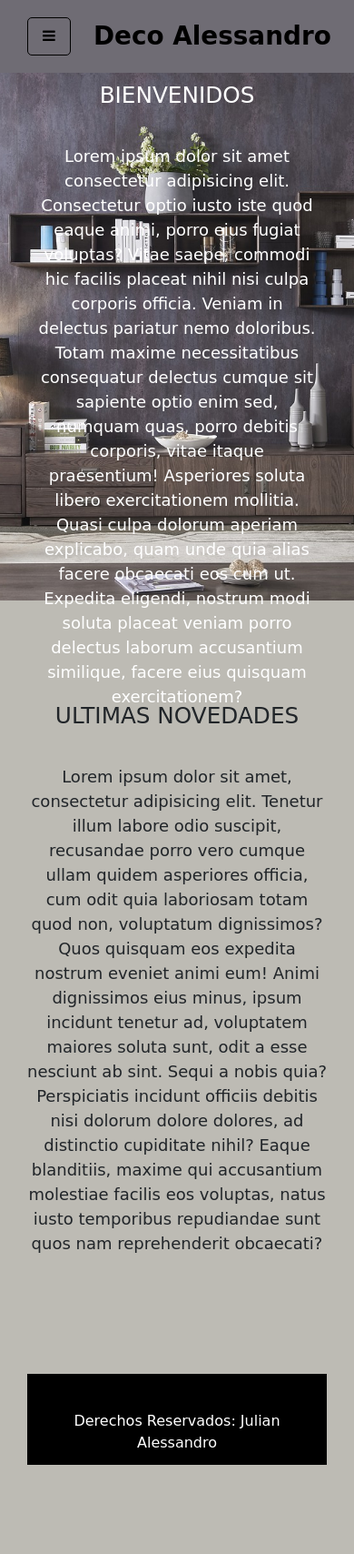
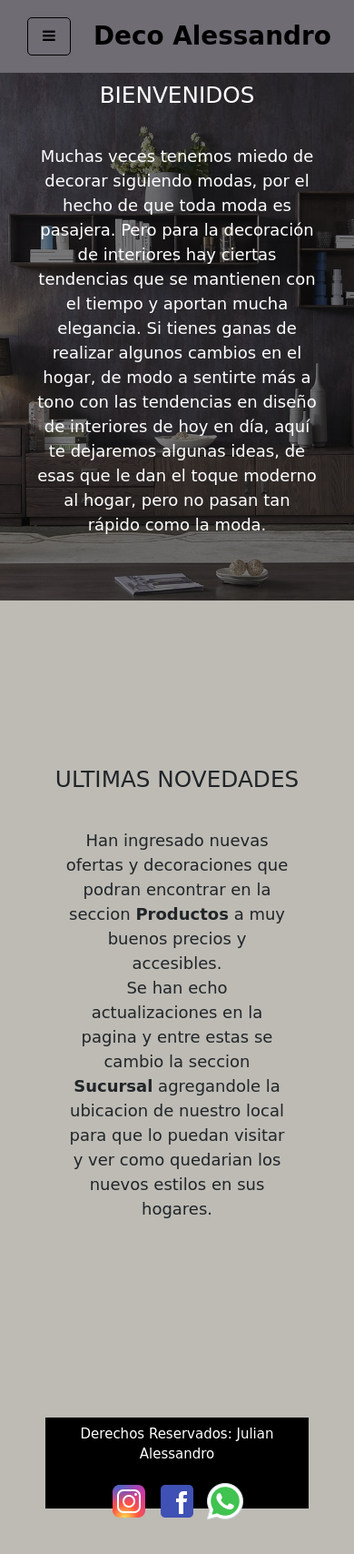
Before and after one commit to julian-alessandro/deco-alessandro, a website: page index.html in a window 390 px wide. Shown: the top 1708 px of the page at 91% size. Before the commit the page ends 1640 px from the top, so only its background shows below. Drawn offline with nearby package versions, Linux system fonts and the light colour scheme; a web font is replaced by a local one.

Commit message:
3ra entrega

```diff
--- a/index.html
+++ b/index.html
@@ -68,16 +68,15 @@
             <div class="container-fluid p-0">
                 <div class="bien__textoUno">
                     <h2>BIENVENIDOS</h2>
-                    <p>Lorem ipsum dolor sit amet consectetur adipisicing elit. Consectetur optio iusto iste quod eaque animi, porro eius fugiat voluptas? Vitae saepe, commodi hic facilis placeat nihil nisi culpa corporis officia.
-                    Veniam in delectus pariatur nemo doloribus. Totam maxime necessitatibus consequatur delectus cumque sit sapiente optio enim sed, numquam quas, porro debitis corporis, vitae itaque praesentium! Asperiores soluta libero exercitationem mollitia.
-                    Quasi culpa dolorum aperiam explicabo, quam unde quia alias facere obcaecati eos cum ut. Expedita eligendi, nostrum modi soluta placeat veniam porro delectus laborum accusantium similique, facere eius quisquam exercitationem?</p>
+                    <p>Muchas veces tenemos miedo de decorar siguiendo modas, por el hecho de que toda moda es pasajera. Pero para la decoración de interiores hay ciertas tendencias que se mantienen con el tiempo y aportan mucha elegancia.
+                    Si tienes ganas de realizar algunos cambios en el hogar, de modo a sentirte más a tono con las tendencias en diseño de interiores de hoy en día, aquí te dejaremos algunas ideas, de esas que le dan el toque moderno al hogar, pero no pasan tan rápido como la moda.
+                    </p>
                 </div>
 
                 <div class="bien__textoDos" data-aos="zoom-in">
                     <h2>ULTIMAS NOVEDADES</h2>
-                    <p>Lorem ipsum dolor sit amet, consectetur adipisicing elit. Tenetur illum labore odio suscipit, recusandae porro vero cumque ullam quidem asperiores officia, cum odit quia laboriosam totam quod non, voluptatum dignissimos?
-                    Quos quisquam eos expedita nostrum eveniet animi eum! Animi dignissimos eius minus, ipsum incidunt tenetur ad, voluptatem maiores soluta sunt, odit a esse nesciunt ab sint. Sequi a nobis quia?
-                    Perspiciatis incidunt officiis debitis nisi dolorum dolore dolores, ad distinctio cupiditate nihil? Eaque blanditiis, maxime qui accusantium molestiae facilis eos voluptas, natus iusto temporibus repudiandae sunt quos nam reprehenderit obcaecati?</p>
+                        <p>Han ingresado nuevas ofertas y decoraciones que podran encontrar en la seccion <b>Productos</b> a muy buenos precios y accesibles.<br>
+                        Se han echo actualizaciones en la pagina y entre estas se cambio la seccion <b>Sucursal</b> agregandole la ubicacion de nuestro local para que lo puedan visitar y ver como quedarian los nuevos estilos en sus hogares. </p>
 
                 </div>
             </div>
@@ -86,7 +85,13 @@
 
     <footer>
         <!-- PIE DE PAGINA -->
-        <p>Derechos Reservados: Julian Alessandro</p>
+        <div class="footerBox">
+        <p class="textoFooter">Derechos Reservados: Julian Alessandro</p>
+
+        <a class="icono" href="https://www.instagram.com/alessandro.julian/?hl=es" ><img src="img/ig.png" alt="instagram"></a>
+        <a class="icono" href="https://www.facebook.com/profile.php?id=100008943698970" ><img src="img/fb.png" alt="facebook"></a>
+        <a class="icono" href="https://api.whatsapp.com/send?phone= +39 3452258085"><img src="img/wsp.png" alt="whatsapp"></a>
+        </div>
     </footer>
 
     <!-- AOS SCRIPT -->
--- a/scss/main/_index.scss
+++ b/scss/main/_index.scss
@@ -7,11 +7,11 @@
     &__textoUno{
         text-align: $infoPosicion;
         font-size: 20px;
-        padding-top: 200px;
+        padding: 200px 40px;
         height: 580px;
-        color: white;
+        color: rgb(255, 255, 255);
         margin-bottom: 7rem;
-        background-image: url(../img/bienvenidos.jpg);
+        background-image:linear-gradient(rgba(0,0,0,0.5),rgba(0,0,0,0.5)),url(../img/bienvenidos.jpg);
         background-repeat: no-repeat;
         background-position: center;
         background-size: cover;
@@ -38,5 +38,6 @@
         text-align: $infoPosicion;
         font-size: 20px;
         margin-bottom: 5rem;
+        padding: 70px 40px;
 }
 }
--- a/scss/main/_productos.scss
+++ b/scss/main/_productos.scss
@@ -13,4 +13,24 @@
     border: rgb(0, 0, 0) solid;
     border-radius: 30px;
     margin: auto;
+    filter: grayscale(50%);
+
+    &--Tres{
+    height: 368px ;
+    width: 50% ;
+    border: rgb(0, 0, 0) solid;
+    border-radius: 30px;
+    margin: auto;
+
+
 }
+}
+.textoCarrusel{
+    padding: 0%;
+    color: rgb(0, 0, 0)!important;
+    font-weight: 600;
+}
+.carousel-caption {
+    padding-bottom: 15.5rem !important;
+
+}
--- a/scss/parciales/_footer.scss
+++ b/scss/parciales/_footer.scss
@@ -1,13 +1,17 @@
 /* FOOTER */
-footer{
+.icono{
+    display: flexbox;
+    flex-direction: row;
+    text-align: center;
+    justify-items: center;
+    justify-content: center;
+}
+.footerBox{
     height: 100px;
     background-color:map-get($estilos, color);
     margin: 100px 50px 50px 50px;
-
-}
-
-footer p{
     color: white;
     text-align:map-get($estilos, texto);
-    padding-top: 40px;
+    padding-top: 7px;
+    padding-bottom: 40px;
 }
--- a/scss/parciales/_media-querys.scss
+++ b/scss/parciales/_media-querys.scss
@@ -15,6 +15,7 @@
     p{
         padding: 30px;
         flex-wrap: nowrap;
+        font-size: 18px;
     }
     .encabezado{
         padding: 0%;
@@ -34,9 +35,33 @@
         padding-top: 100px;
         font-size: 20px;
     }
-
-    footer{
-     margin: 100px 30px 30px 30px
+    // FOOTER
+    .icono{
+        display: flexbox;
+        flex-direction: row;
+        text-align: center;
+        justify-items: center;
+        justify-content: center;
+    }
+    .textoFooter{
+        font-size: 15px;
+        padding: 0%;
+    }
+    .footerBox{
+        height: 100px;
+        background-color:map-get($estilos, color);
+        margin: 100px 50px 50px 50px;
+        color: white;
+        text-align:map-get($estilos, texto);
+        padding-top: 7px !important;
+        padding-bottom: 40px !important;
+    }
+    // CARRUSEL / PRODUCTOS
+    .textoCarrusel{
+        padding: 0%;
+        color: rgb(0, 0, 0)!important;
+        font-weight: 600;
+        font-size: 14px;
     }
 }
 
@@ -132,10 +157,39 @@
         border: rgb(0, 0, 0) solid;
         border-radius: 30px;
         margin: auto;
+
+        &--Tres{
+            height: 250px ;
+            width: 70% ;
+            border: rgb(0, 0, 0) solid;
+            border-radius: 30px;
+            margin: auto;
+        }
     }
-
     /* QUIENES */
     .container__parrafo{
         font-size: 18px;
     }
+
+    // FOOTER
+    .icono{
+        display: flexbox;
+        flex-direction: row;
+        text-align: center;
+        justify-items: center;
+        justify-content: center;
+    }
+    .footerBox{
+        height: 100px;
+        background-color:map-get($estilos, color);
+        margin: 100px 50px 50px 50px;
+        color: white;
+        text-align:map-get($estilos, texto);
+        padding-top: 7px !important;
+        padding-bottom: 40px !important;
+    }
+    .textoFooter{
+        font-size: 15px;
+        padding: 0%;
+    }
 }
```
Also changed, not shown: secciones/contacto.html (+7 -1 lines), secciones/productos.html (+36 -26 lines), secciones/quienes.html (+13 -4 lines), secciones/sucursal.html (+10 -5 lines), css/estilo.css, img/fb.png (added), img/ig.png (added), img/wsp.png (added).
